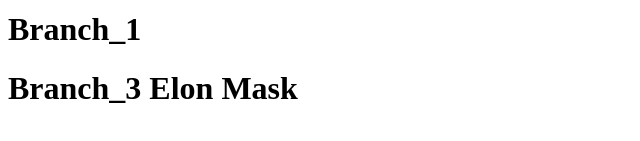
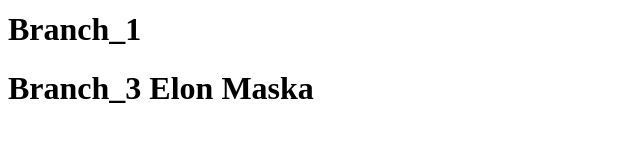
Before and after one commit to Volodymyr2208/prj1, a plain HTML site: page index.html in a window 1280 px wide. Shown: the part 127-268 px from the top of the page, 0-640 px from the left. Drawn offline with Linux system fonts and the light colour scheme.

Commit message:
Added 'a'

```diff
--- a/index.html
+++ b/index.html
@@ -7,6 +7,6 @@
         <h1>Heading 2Y</h1>
         <h1>From master</h1>
         <h1>Branch_1</h1>
-        <h1>Branch_3 Elon Mask</h1>
+        <h1>Branch_3 Elon Maska</h1>
     </body>
 </html>
```
